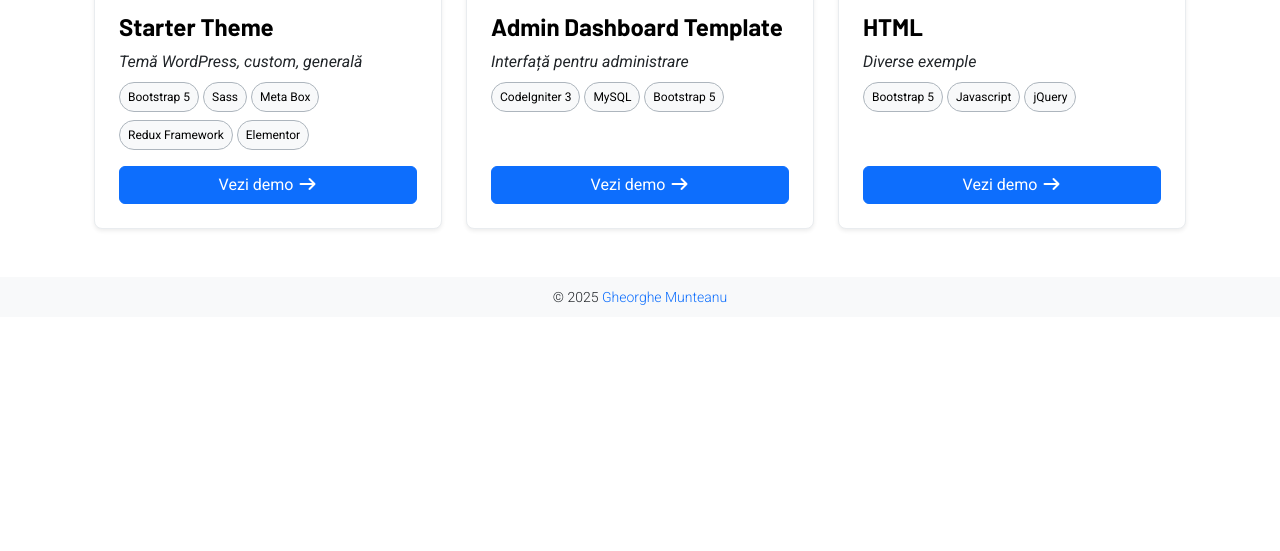
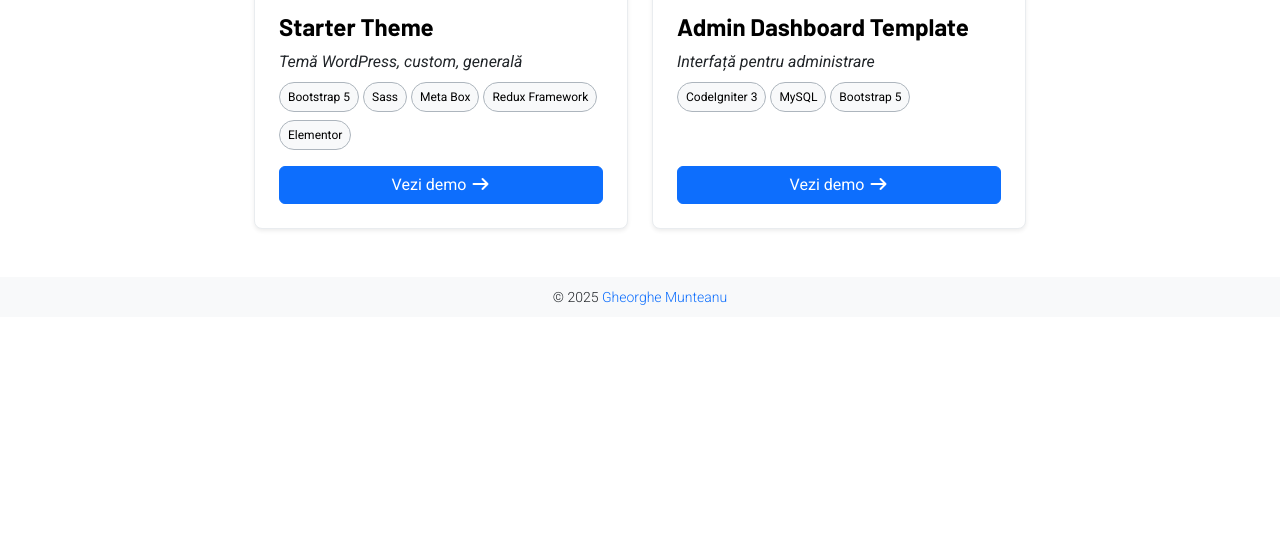
Before and after one commit to gm68/start, a plain HTML site: page index.html in a window 1280 px wide. Shown: the part 249-800 px from the top of the page. Drawn offline with nearby package versions, Linux system fonts and the light colour scheme.

Commit message:
HTML-remove

```diff
--- a/index.html
+++ b/index.html
@@ -20,9 +20,10 @@
 
   <main>
 
-    <div class="container px-4 py-5" id="featured-3">
+    <div class="container px-4 py-5" style="max-width: 820px;">
 
-      <div class="row g-4 py-0 row-cols-1 row-cols-lg-3">
+      <div class="row g-4 py-0 row-cols-1 row-cols-lg-2">
+
         <div class="feature col">
           <div class="bg-white p-4 border border-light-subtle rounded-3 shadow-sm d-flex flex-column h-100">
             <div class="feature-icon d-inline-flex align-items-center justify-content-center bg-light fs-2 mb-3 border-bottom" style="width: 4rem;height: 4rem;border-radius: 0;">
@@ -55,7 +56,7 @@
             <a href="http://devgm.addisonvillagedental.com/myci3/" class="btn btn-primary mt-auto" target="_blank">Vezi demo  <i class="fa-solid fa-arrow-right"></i></a>
           </div>
         </div>
-        <div class="feature col">
+        <!--<div class="feature col">
           <div class="bg-white p-4 border border-light-subtle rounded-3 shadow-sm d-flex flex-column h-100">
             <div class="feature-icon d-inline-flex align-items-center justify-content-center bg-light fs-2 mb-3 border-bottom" style="width: 4rem;height: 4rem;border-radius: 0;">
               <i class="fa-brands fa-html5 color-orange"></i>
@@ -69,7 +70,8 @@
             </div>
             <a href="html" class="btn btn-primary mt-auto" target="_blank">Vezi demo  <i class="fa-solid fa-arrow-right"></i></a>
           </div>
-        </div>
+        </div>-->
+
       </div>
     </div>
 
```
